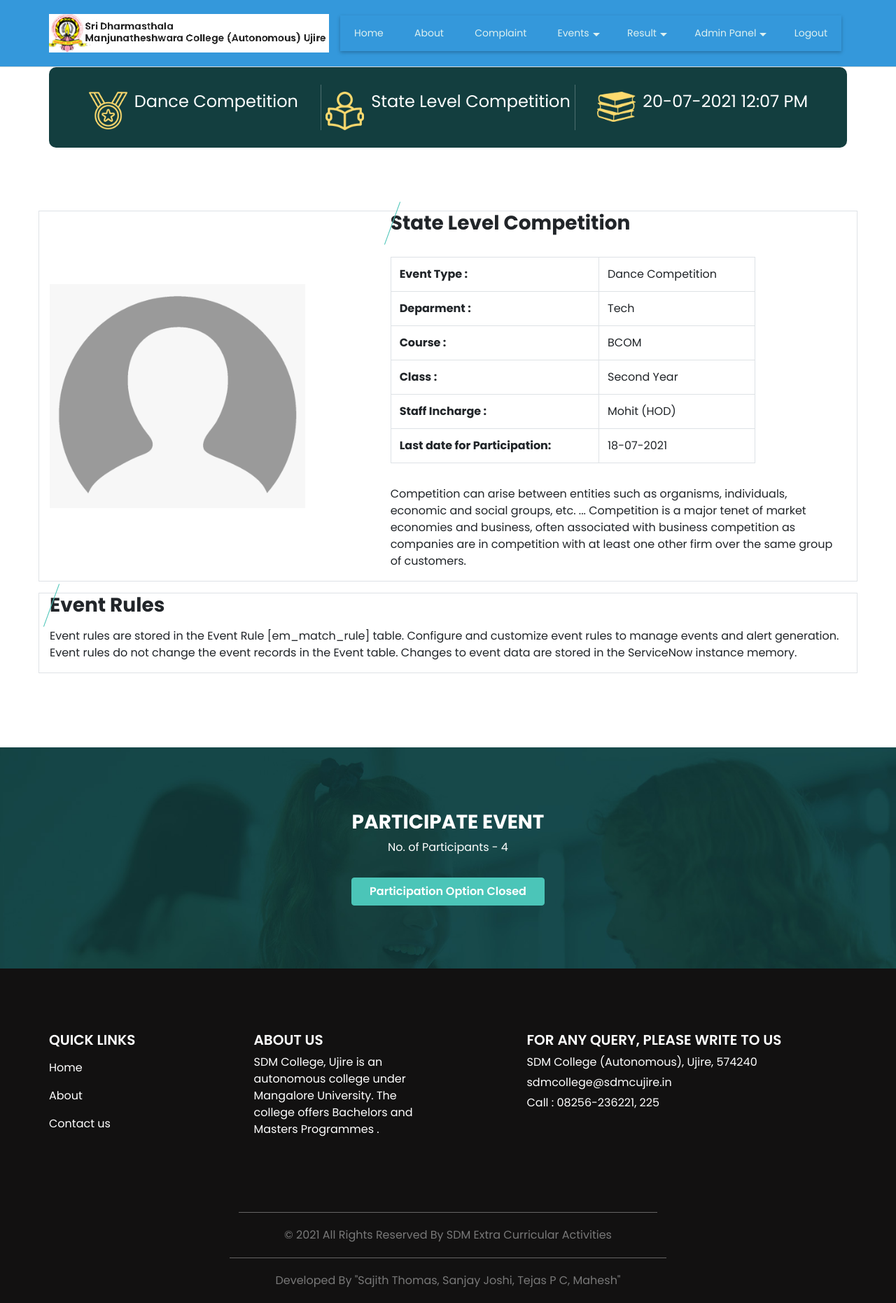
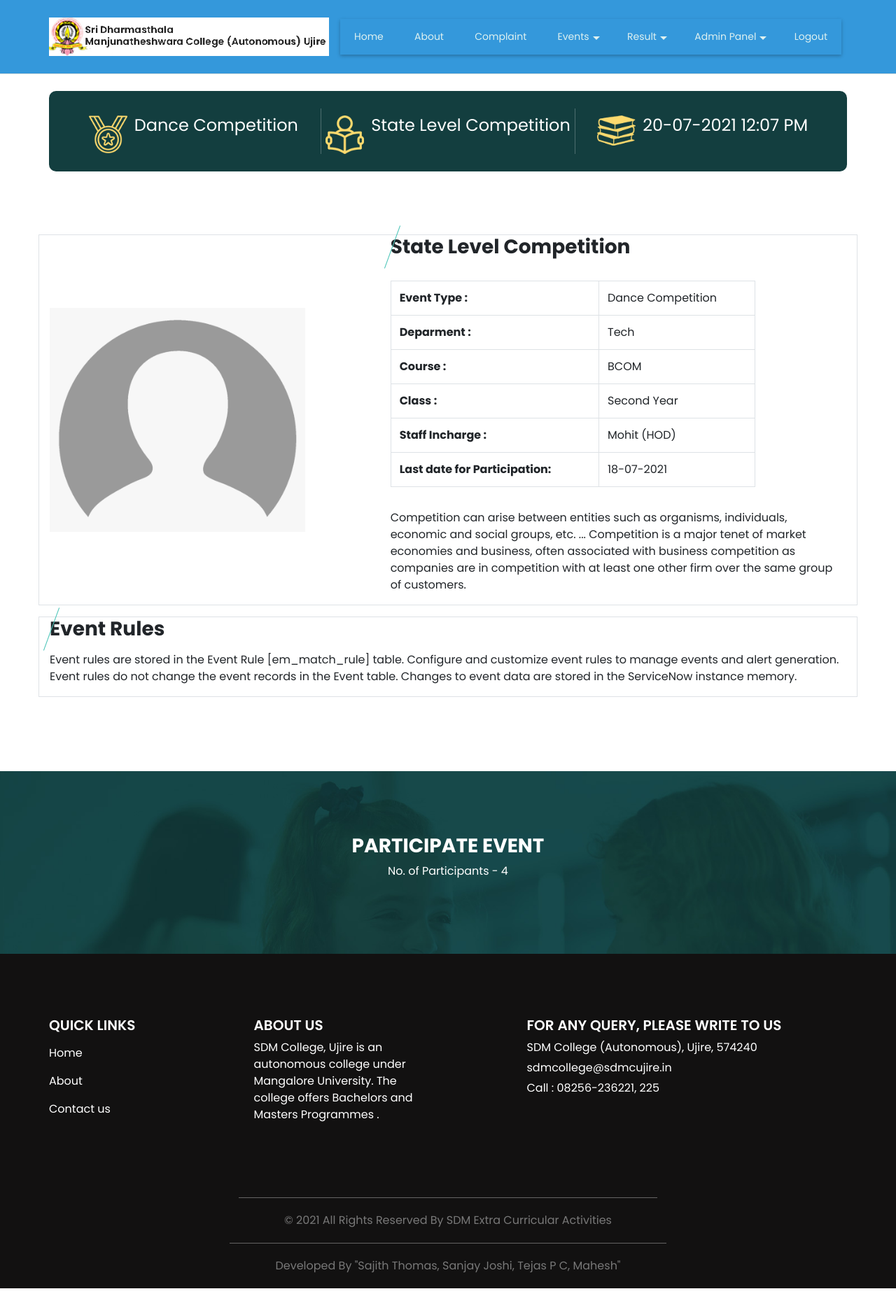
Before and after one commit to SanjayJoshi116/Extra-Curricular-Activity-Management, a PHP site: page /event_more_det.php?event_id=18 in a window 1280 px wide. Shown: the whole page at 70% size. After the commit the page ends 1841 px from the top, so only its background shows below. Run offline with PHP 8.4, Linux system fonts and the light colour scheme; a user stored in the database is signed in; data comes from the database, SQL or seed files in the repository; some libraries are stand-ins or nearby versions.

Commit message:
Header changed

```diff
--- a/event_more_det.php
+++ b/event_more_det.php
@@ -156,23 +156,25 @@ echo "<img src='$filename'>";
 $stop_date = date('Y-m-d', strtotime($rsviewevent['event_date_time'] . ' -2 day'));
 $eventdate  = strtotime($dt);
 $last_date = strtotime($stop_date);
+if(isset($_SESSION['student_id']))
+{
 if($last_date >= $eventdate)
 {
 ?>
-<button type="submit" name="btnsubmit" id="submit" class="btn_on-hover">Click Here to participate</button>
+<button type="submit" name="btnsubmit" id="submit" class="btn btn-primary">Click Here to participate</button>
 <?php
+}
 }
 else
 {
 ?>
-<a href="#" onclick="alert('Participation not allowed..')" class="btn btn-secondary">Participation Option Closed</a>
+<button onclick="alert('Participation not allowed..')" class="btn btn-secondary">Participation Option Closed</button>
 <?php
 }
 ?>
 			</center>
           </div>
         </div>
-
 	  </div>
     </div>
   </section>
--- a/headerpage.php
+++ b/headerpage.php
@@ -4,7 +4,7 @@
     color: #ef4211;
 }
 #header nav{
-  padding: 15px 0px;
+  padding: 20px 0px;
 }
 #header .navbar-light .navbar-nav .nav-link {
   color: #5a5a5a;
@@ -13,7 +13,7 @@
 #header {
     border-bottom: 1px solid #ddd;
     background-color: #3498db;
-    float: left;
+    float: center;
     width: 100%;
 }
 #header ul.navbar-nav {
--- a/student.php
+++ b/student.php
@@ -95,7 +95,7 @@ if(isset($_POST['btnsubmit']))
 				<select name="st_class" id="st_class" class="form-control" >
 				<option value="">--Select--</option>
                 <?php
-				$arr = array("All Class","First Year","Second Year","Third Year");
+				$arr = array("First Year","Second Year","Third Year");
 				foreach($arr as $val)
 				{
 					echo "<option value='$val'>$val</option>";
```
